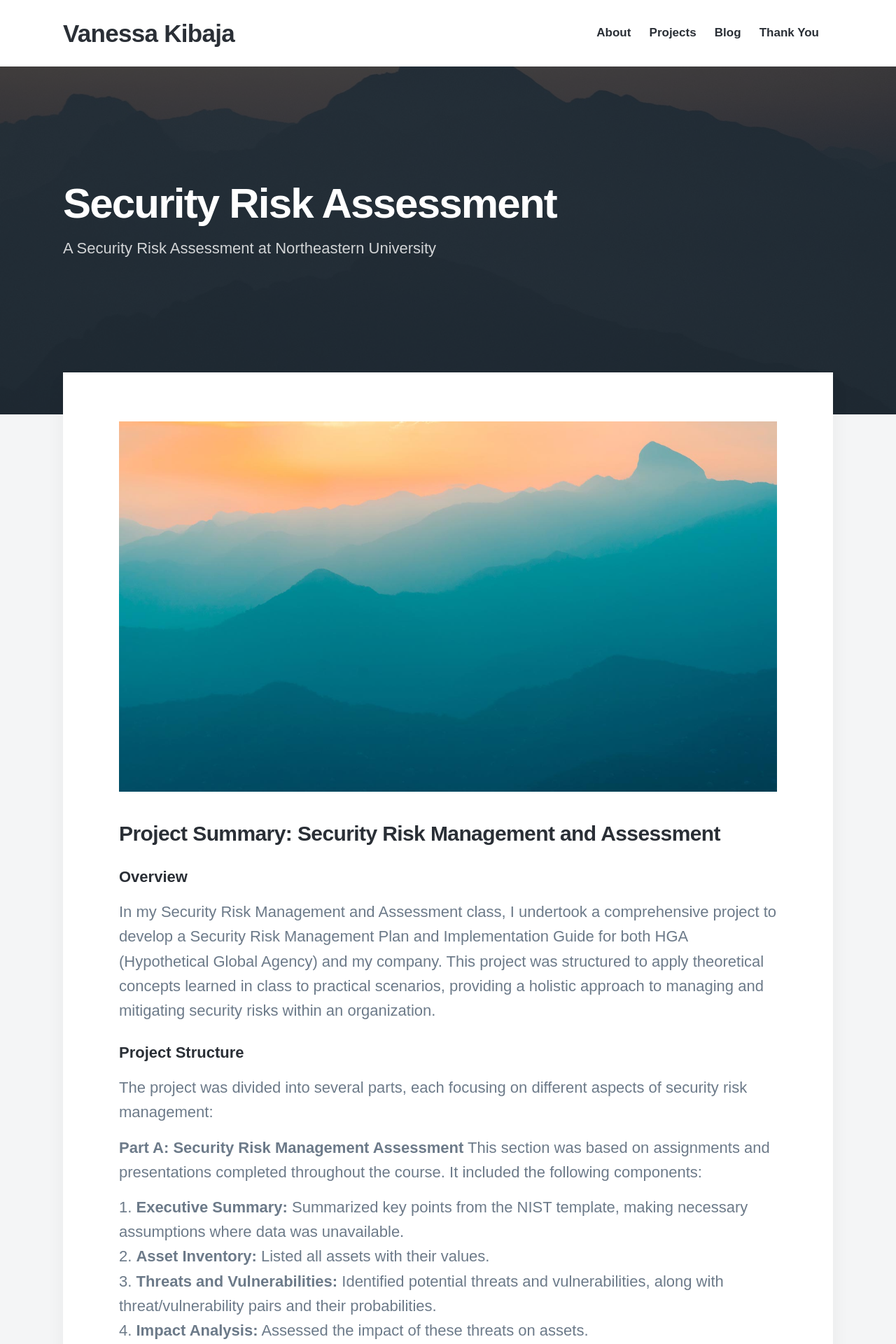
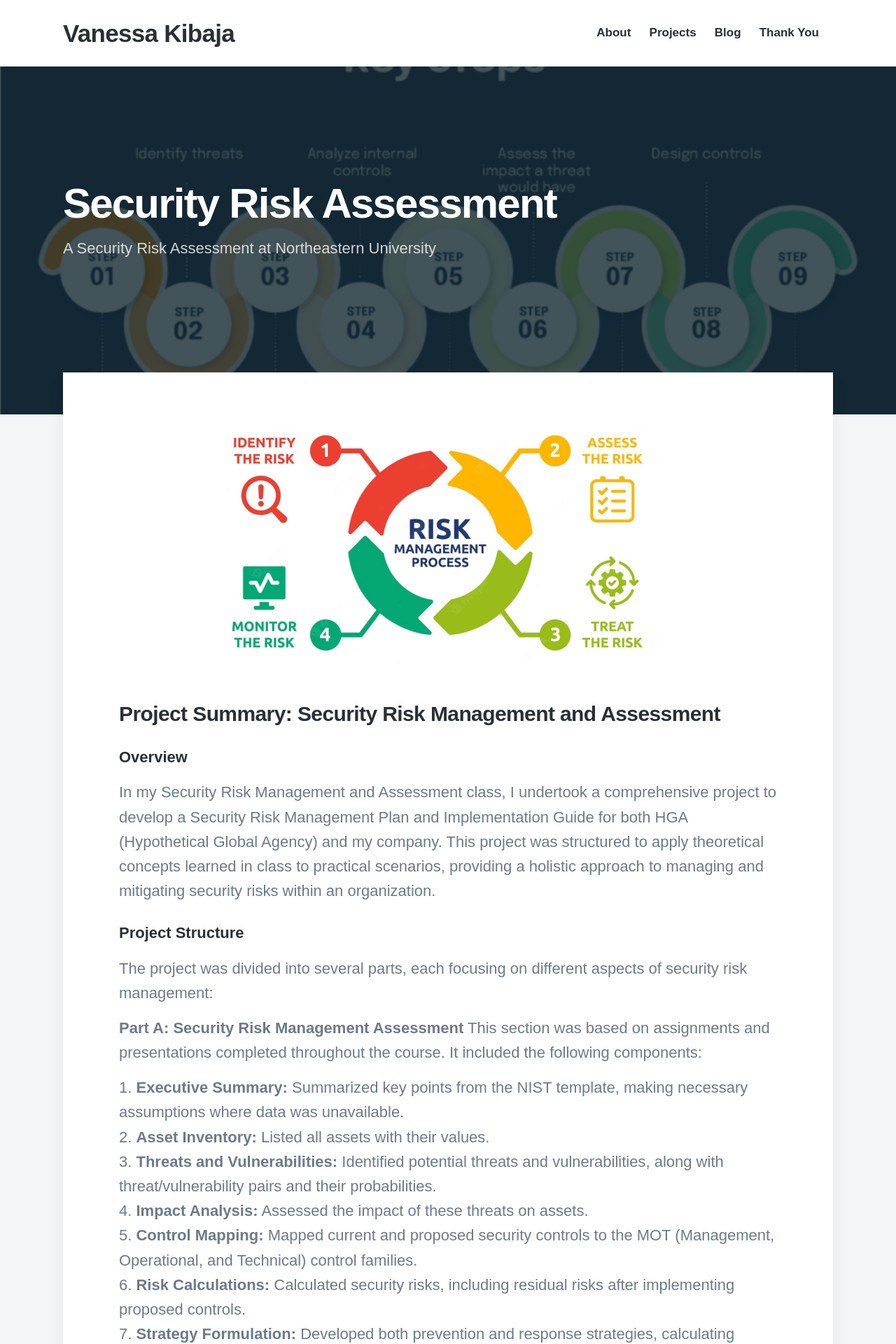
Before and after one commit to vkibaja/vkibaja.github.io, a Jekyll site: the page built from _projects/2024-07-22-Security-Risk-Assesment-project.md, in a window 1280 px wide. Shown: the top 1920 px of the page at 70% size. Built offline with Jekyll 4.4.1, drawn with Linux system fonts in a browser that asks for light colours; nearby versions of some CDN libraries; some web fonts are replaced.

Commit message:
Update 2024-07-22-Security-Risk-Assesment-project.md

```diff
--- a/_projects/2024-07-22-Security-Risk-Assesment-project.md
+++ b/_projects/2024-07-22-Security-Risk-Assesment-project.md
@@ -3,10 +3,10 @@ title: 'Security Risk Assessment'
 subtitle: 'A Security Risk Assessment at Northeastern University'
 date: 2024-07-22 00:00:00
 description: Performed a security risk assesment to an organization of my choice.
-featured_image: '/images/demo/demo-square.jpg'
+featured_image: '/images/demo/Security-Risk-Assesment.jpg'
 ---
 
-![](/images/demo/demo-landscape.jpg)
+![](/images/demo/Risk-Management-Process.jpg)
 
 ### Project Summary: Security Risk Management and Assessment
 
```
